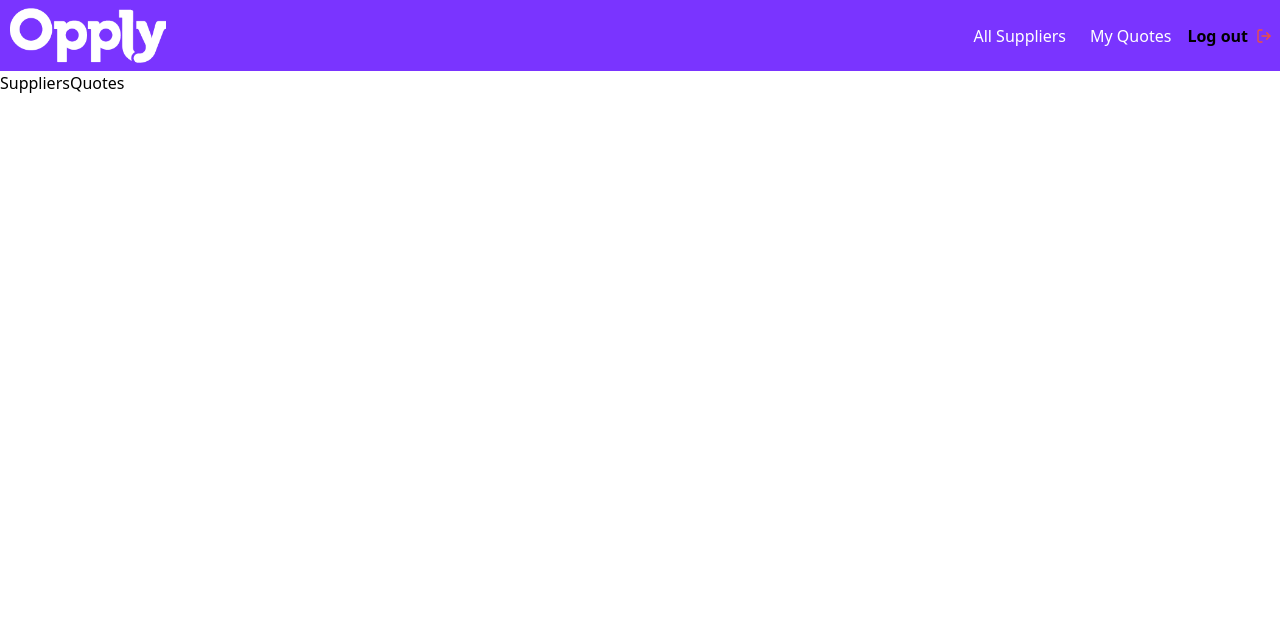
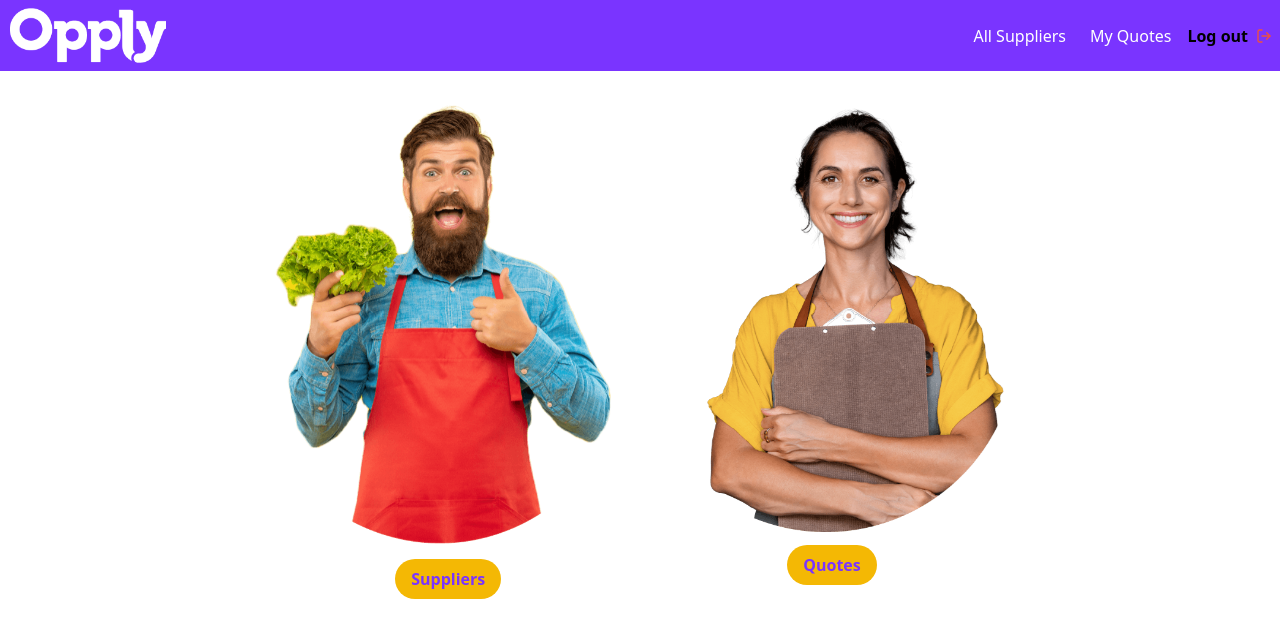
Before and after one commit to Elisa-cf/food-supply-platform, a Vue app: page / in a window 1280 px wide. Shown: the top 638 px of the page. Built offline with nearby package versions, Linux system fonts and the light colour scheme; sample sign-in values are in the browser's storage.

Commit message:
style with animation the home

```diff
--- a/src/views/Home.vue
+++ b/src/views/Home.vue
@@ -1,8 +1,96 @@
-<script setup lang="ts"></script>
-
 <template>
-  <main>
-    <RouterLink to="/suppliers"> <button>Suppliers</button></RouterLink>
-    <RouterLink to="/quotes"> <button>Quotes</button></RouterLink>
+  <main class="flex flex-col items-center justify-center sm:flex-row">
+    <div class="text-center sliding-left relative">
+      <img
+        src="../assets/images/farmer-market.webp"
+        alt="arrow right"
+        class="w-auto max-w-sm"
+      />
+      <RouterLink to="/suppliers">
+        <button
+          class="mt-2 bg-yellow1 text-purple1 font-bold py-2 px-4 rounded-full button-transition"
+        >
+          Suppliers
+        </button>
+      </RouterLink>
+    </div>
+    <div class="text-center mt-4 md:flex-col sliding-right relative">
+      <img
+        src="../assets/images/farmer-market-2.png"
+        alt="arrow right"
+        class="w-auto max-w-sm"
+      />
+      <RouterLink to="/quotes">
+        <button
+          class="mt-2 bg-yellow1 text-purple1 font-bold py-2 px-4 rounded-full button-transition"
+        >
+          Quotes
+        </button>
+      </RouterLink>
+    </div>
   </main>
 </template>
+
+<script setup lang="ts">
+import { ref, onMounted } from 'vue';
+
+onMounted(() => {
+  // After a second, remove the 'hidden' class to trigger the transitions
+  setTimeout(() => {
+    const elements = document.querySelectorAll(
+      '.button-transition'
+    ) as NodeListOf<HTMLElement>;
+    elements.forEach(el => {
+      el.style.opacity = '1';
+    });
+  }, 1000);
+});
+</script>
+
+<style scoped>
+.button-transition {
+  opacity: 0;
+  transition: opacity 0.5s;
+}
+
+@keyframes slide-in-left {
+  0% {
+    transform: translateX(-100%);
+  }
+  100% {
+    transform: translateX(0);
+  }
+}
+
+@keyframes slide-in-right {
+  0% {
+    transform: translateX(100%);
+  }
+  100% {
+    transform: translateX(0);
+  }
+}
+
+@keyframes button-slide-in {
+  0% {
+    opacity: 0;
+  }
+  100% {
+    opacity: 1;
+  }
+}
+
+/* Apply the sliding animations to images */
+.sliding-left {
+  animation: slide-in-left 1s ease-in-out forwards;
+}
+
+.sliding-right {
+  animation: slide-in-right 1s ease-in-out forwards;
+}
+
+/* Apply the button visibility animations to the buttons */
+.button-transition {
+  animation: button-slide-in 0.5s ease-in-out forwards;
+}
+</style>
--- a/tailwind.config.js
+++ b/tailwind.config.js
@@ -14,6 +14,7 @@ module.exports = {
       purple1: '#7A34FF',
       purple2: '#6A3BEA',
       blue1: '#3BDDDD',
+      yellow1: '#F4B804',
     },
     extend: {},
   },
```
Also changed, not shown: src/assets/images/farmer-market-2.png (added), src/assets/images/farmer-market.webp (added).
